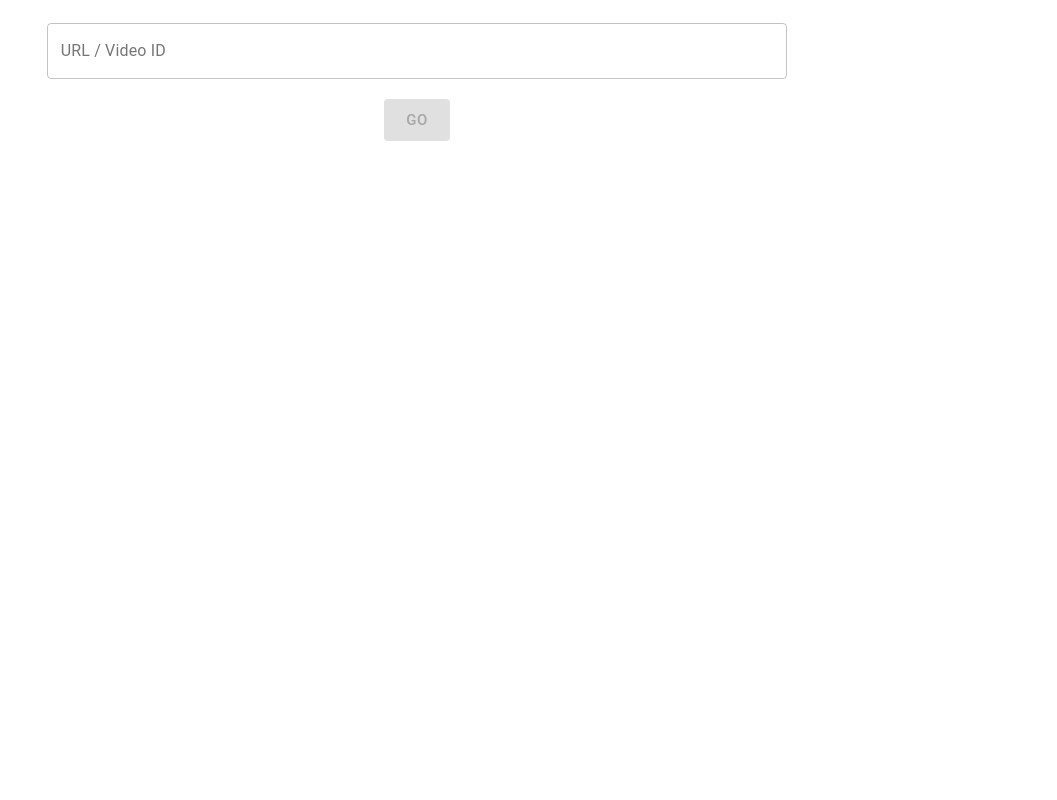
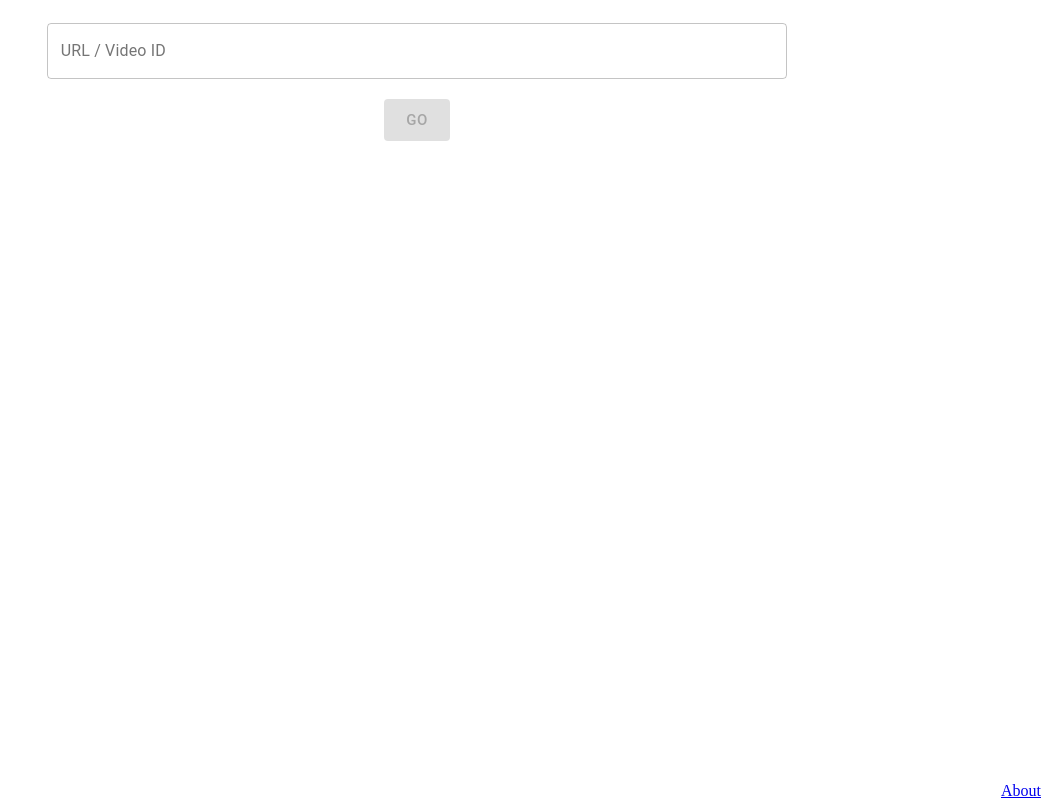
Before and after one commit to sgalushin/vocab-explorer-frontend, a React (Create React App) app: page / in a window 1280 px wide. Shown: the whole page, without its empty margins (223-1280 px from the left). Built offline with nearby package versions, Linux system fonts and the light colour scheme.

Commit message:
Add about page

```diff
--- a/src/components/AboutPage.tsx
+++ b/src/components/AboutPage.tsx
@@ -1,3 +1,5 @@
+import { Link } from "react-router-dom";
+
 const AboutPage = () => {
   return (
     <div>
@@ -11,6 +13,10 @@ const AboutPage = () => {
           www.flaticon.com
         </a>
       </div>
+
+      <Link to="/">
+        <h3>Return to main page</h3>
+      </Link>
     </div>
   );
 };
--- a/src/components/App.tsx
+++ b/src/components/App.tsx
@@ -4,6 +4,7 @@ import VideoPage from "./VideoPage";
 
 import "./App.css";
 import MainPage from "./MainPage";
+import AboutPage from "./AboutPage";
 
 function App() {
   return (
@@ -16,6 +17,9 @@ function App() {
           <Route exact path={"/youtube/:videoId"}>
             <VideoPage />
           </Route>
+          <Route exact path={"/about"}>
+            <AboutPage />
+          </Route>
         </Switch>
       </Router>
     </div>
--- a/src/components/MainPage.css
+++ b/src/components/MainPage.css
@@ -11,3 +11,11 @@
     padding: 10px;
 
 }
+
+.footer {
+    position: fixed;
+    bottom: 0;
+    right: 1rem;
+
+    text-align: center;
+}
--- a/src/components/MainPage.tsx
+++ b/src/components/MainPage.tsx
@@ -1,5 +1,6 @@
 import { Button, TextField } from "@material-ui/core";
 import { KeyboardEventHandler, useEffect, useState } from "react";
+import { Link } from "react-router-dom";
 import { useHistory } from "react-router-dom";
 
 import "./MainPage.css";
@@ -44,6 +45,7 @@ const MainPage = () => {
   };
 
   return (
+    <>
       <div className="video-id-and-go-button-container">
         <div className="video-id-container">
           <TextField
@@ -61,6 +63,10 @@ const MainPage = () => {
           </Button>
         </div>
       </div>
+      <div className="footer">
+        <Link to="/about">About</Link>
+      </div>
+    </>
   );
 };
 
```
Lines whose indentation alone changed are shown as unchanged.
